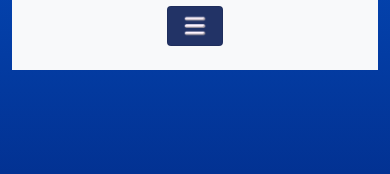
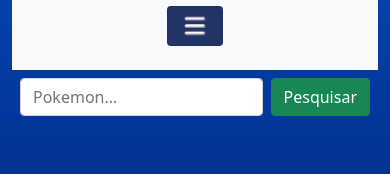
Before and after one commit to fabio-code-1/pokereact, a React (Create React App) app: page / in a window 390 px wide. Shown: the part 144-318 px from the top of the page. Built offline with nearby package versions, Linux system fonts and the light colour scheme.

Commit message:
style: responsive search-mobile

```diff
--- a/src/components/header/Header.js
+++ b/src/components/header/Header.js
@@ -1,16 +1,13 @@
 import './Header.css';
 import NavBar from '../NavBar/NavBar.js';
 import Carousel from '../carrousel/Carousel.js';
-import Search from '../search/Search';
-
+import SearchMobile from '../search-mobile/SearchMobile';
 
 function Header() {
   return (
     <header className="d-flex  flex-column overflow-hidden">
       <NavBar />
-      <div>
-        <Search />
-      </div>
+      <SearchMobile />
       <Carousel />
     </header>
   );
--- /dev/null
+++ b/src/components/search-mobile/SearchMobile.css
@@ -0,0 +1,9 @@
+.search-mobile {
+  display: none;
+}
+
+@media (max-width: 991px) {
+  .search-mobile {
+    display: block; /* ou 'inline', dependendo do contexto */
+  }
+}
--- /dev/null
+++ b/src/components/search-mobile/SearchMobile.js
@@ -0,0 +1,13 @@
+import './SearchMobile.css';
+function SearchMobile() {
+  return (
+    <div className="search-mobile">
+      <form className="d-flex m-2">
+        <input className="form-control me-2" type="search" placeholder="Pokemon... " aria-label="Search" />
+        <button className="btn btn-success" type="submit">Pesquisar</button>
+      </form>
+    </div>
+  );
+}
+
+export default SearchMobile;
```
